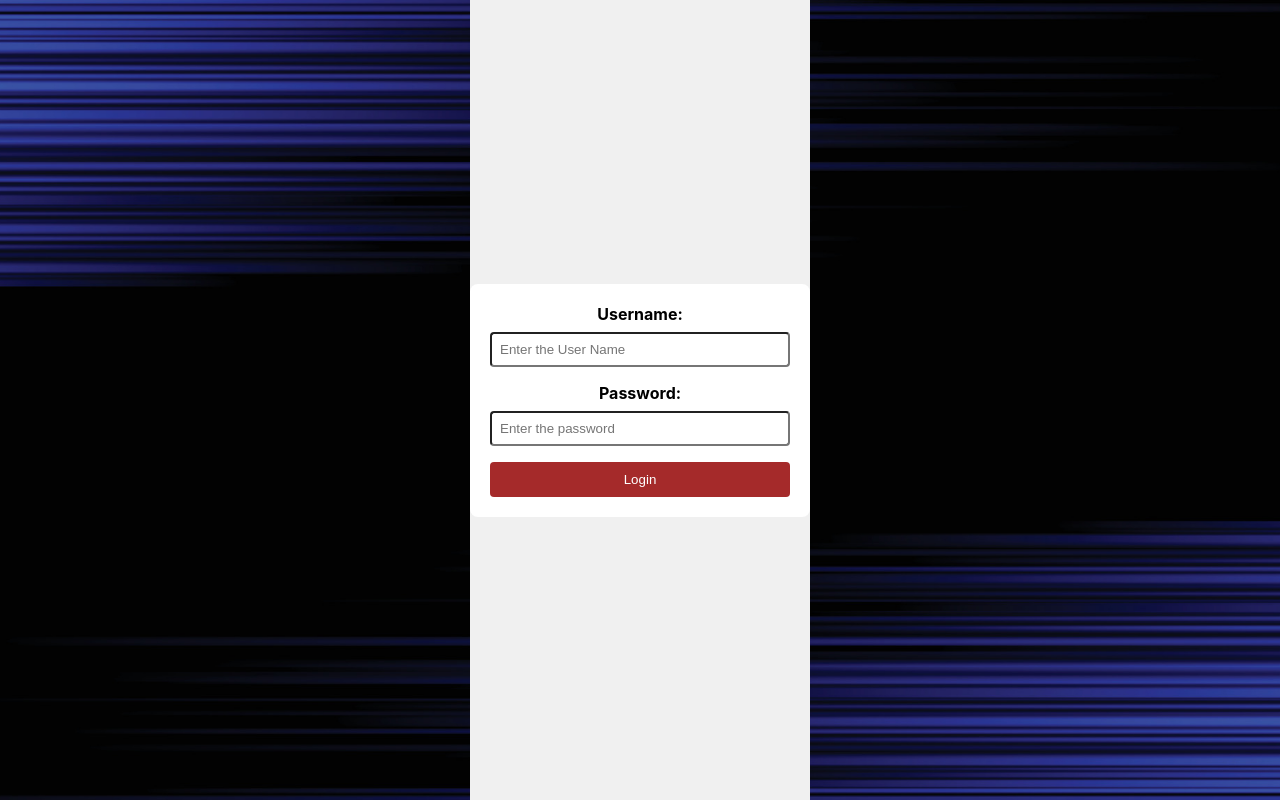
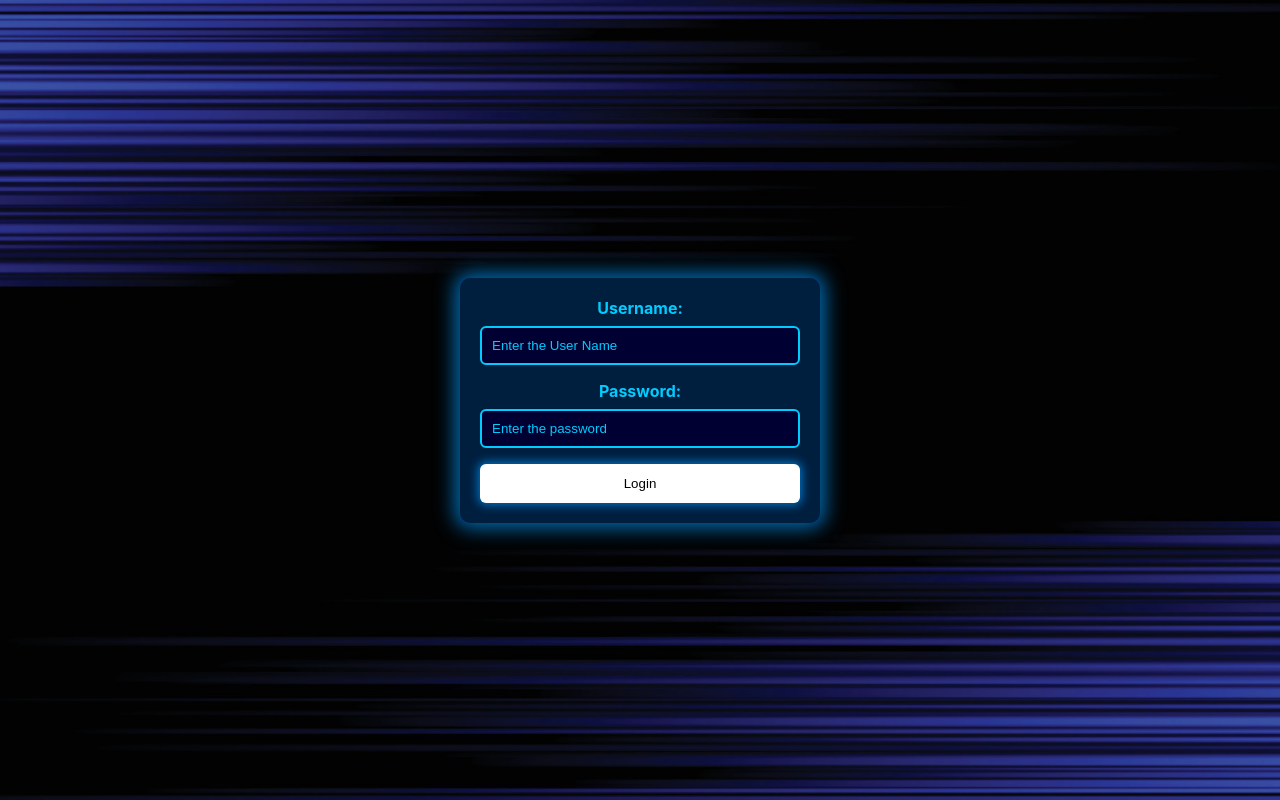
Before and after one commit to Satyam-Nayak/ecommerce_website_satyam, a React (Create React App) app: page /userlogin in a window 1280 px wide. Built offline with nearby package versions, Linux system fonts and the light colour scheme; no server answers; the HTML template or start-up script is replaced by a standard one.

Commit message:
modified a little in colour

```diff
--- a/src/Components/AdminLogin.jsx
+++ b/src/Components/AdminLogin.jsx
@@ -17,37 +17,17 @@ export default function AdminLogin() {
   },[]);
   console.log(admin)
 
-  // satyam========
-  // function login(event) {
-  //   event.preventDefault();
-
-  //   const adminUser = admin.find(user => user.username === username && user.password === password);
-
-  //   alert(adminUser ? "Admin Login Successful" : "Invalid Admin");
-  // }
-
-  // satyam========
-  // function login(x) {
-  //   x.preventDefault();
-
-  //   const value = admin.filter(user => user.username === username && user.password === password);
-
-  //   alert(value.length > 0 ? "Admin Login Successful" : "Invalid Admin");
-  // }
-
+// password set function
   function login() {
     let value = admin.filter((x)=>
       {return x.username === username && x.password === password})
     alert(value.length > 0 ? "Admin Login Successful" : "Invalid Admin");
   }
 
-  // password set function
-
-
 
   return (
     <div className='AdminLogin'>
-      <form action="">
+      <form className='admin1' action="">
         <label htmlFor="">
           Username :
         </label>
--- a/src/Components/UserLogin.jsx
+++ b/src/Components/UserLogin.jsx
@@ -1,20 +1,36 @@
-import React, { useState } from 'react';
+import React, { useState, useEffect } from 'react';
 import '../styles/UserLogin.css';
 
 export default function UserLogin() {
   let [username, setUsername] = useState("");
-  let [password, setPassword] = useState(""); // corrected here
+  let [password, setPassword] = useState("");
+  let [user, setUser] = useState([]);
 
-  console.log(username);
-  console.log(password); // corrected here
+  // Fetch user data
+  useEffect(() => {
+    async function fetchUser() {
+      try {
+        let data = await fetch('http://localhost:2626/Admin');
+        let res = await data.json();
+        setUser(res);
+      } catch (error) {
+        console.error('Error fetching user data:', error);
+      }
+    }
+    fetchUser();
+  }, []);
+  console.log(user)
 
-  // password set function
+  // Login function with validation
   function login() {
-    if (username === "satyamn120" && password === "satyam120") { // corrected here
-      alert("User Login Successful");
-    } else {
-      alert("Invalid User");
+    if (!username || !password) {
+      alert("Username and Password cannot be empty");
+      return;
     }
+    let value = user.filter((x) =>  // Changed from admin to user
+      x.username.toLowerCase() === username.toLowerCase() && x.password === password
+    );
+    alert(value.length > 0 ? "User Login Successful" : "Invalid User"); // Changed message accordingly
   }
 
   return (
@@ -35,8 +51,8 @@ export default function UserLogin() {
         </label>
         <input
           type="password"
-          value={password} // corrected here
-          onChange={(e) => setPassword(e.target.value)} // corrected here
+          value={password}
+          onChange={(e) => setPassword(e.target.value)}
           placeholder='Enter the password'
           required
         />
--- a/src/styles/Landing.css
+++ b/src/styles/Landing.css
@@ -1,4 +1,62 @@
 .page {
+    display: flex;
+    justify-content: space-around;
+    align-items: center;
+    height: 400px;
+    width: 600px;
+    margin: 100px auto;
+    padding: 20px;
+    border: 2px solid #00bfff; /* Neon blue border */
+    border-radius: 10px;
+    box-shadow: 0 4px 8px rgba(0, 0, 255, 0.4); /* Neon blue shadow */
+    background-color: #000033; /* Dark blue background */
+    transition: background-color 0.4s ease;
+}
+
+.page img {
+    height: 150px;
+    width: 150px;
+    margin-bottom: 10px;
+    transition: transform 0.3s ease;
+    border: 3px solid #00bfff; /* Neon blue border */
+    border-radius: 50%; /* Rounded images for a sleek look */
+}
+
+.page img:hover {
+    transform: scale(1.1);
+}
+
+.page a {
+    text-align: center;
+    text-decoration: none;
+    font-family: Georgia, 'Times New Roman', Times, serif;
+    font-size: 18px;
+    color: #00bfff; /* Neon blue text */
+    display: flex;
+    flex-direction: column;
+    align-items: center;
+}
+
+.page h1 {
+    margin: 10px 0;
+    font-size: 20px;
+    color: #ffffff; /* Neon blue text */
+    border: 3px solid #00bfff; /* Neon blue border */
+    border-radius: 3px;
+}
+
+.page:hover {
+    background-color: #000033; /* Consistent dark blue background on hover */
+}
+
+.page a:hover h1 {
+    color: #ffffff; /* Slightly lighter blue on hover */
+    background-color: #9b037d;
+    border: 3px solid #e23f04;
+}
+
+
+/* .page {
     display: flex;
     justify-content: space-around;
     align-items: center;
@@ -51,7 +109,7 @@
 
 .page a:hover h1 {
     color: #007bff;
-}
+} */
 
 
 
--- a/src/styles/UserLogin.css
+++ b/src/styles/UserLogin.css
@@ -2,42 +2,55 @@
   display: flex;
   justify-content: center;
   align-items: center;
-    height: 100vh;
-    background-color: #f0f0f0;
+  /* height: 10vh; */
+  background-color: #000014; /* Dark blue background */
 }
 
 form {
-    background-color: white;
+  background-color: #001f3f; /* Darker blue form background */
   padding: 20px;
-    border-radius: 8px;
-    width: 300px;
+  border-radius: 10px;
+  width: 320px;
   text-align: center;
+  box-shadow: 0px 0px 20px 5px rgba(0, 153, 255, 0.7); /* Neon blue glow */
 }
 
 label {
   display: block;
   margin-bottom: 8px;
   font-weight: bold;
+  color: #00ccff; /* Neon blue text */
 }
 
 input {
   width: 100%;
-    padding: 8px;
+  padding: 10px;
   margin-bottom: 16px;
-    border-radius: 4px;
+  border-radius: 6px;
+  background-color: #000033; /* Darker input background */
+  color: #00ccff; /* Neon text color */
+  border: 2px solid #00ccff; /* Neon blue border */
   box-sizing: border-box;
 }
 
+input::placeholder {
+  color: #00ccff; /* Placeholder neon blue */
+}
+
 button {
-    padding: 10px 20px;
-    background-color: brown;
-    color: white;
+  padding: 12px 20px;
+  background-color: #ffffff; /* Darker blue button background */
+  color: #000000; /* Neon blue text */
   border: none;
-    border-radius: 4px;
+  border-radius: 6px;
   cursor: pointer;
   width: 100%;
+  box-shadow: 0px 0px 10px 2px rgba(0, 153, 255, 0.7); /* Neon blue glow */
+  transition: background-color 0.3s ease, box-shadow 0.3s ease;
 }
 
 button:hover {
-    background-color: #101010;
+  background-color: #000000; /* Lighter blue on hover */
+  box-shadow: 0px 0px 15px 5px rgba(0, 153, 255, 1); /* Intense glow on hover */
+  color: white;
 }
```
Lines whose indentation alone changed are shown as unchanged.
